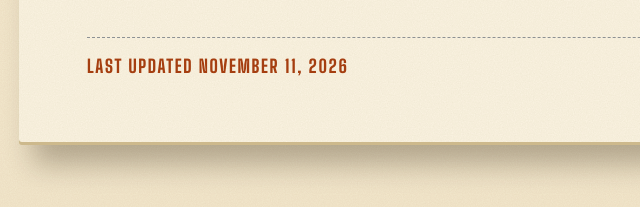
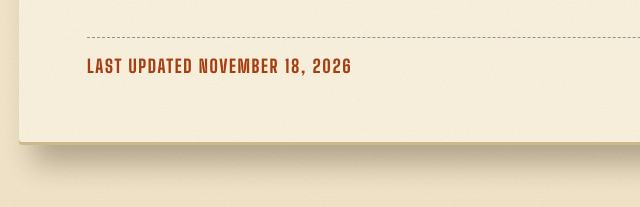
Before and after one commit to gn0sh/gnoshcodes-site, a plain HTML site: page quick-invoice/privacy/index.html in a window 1280 px wide. Shown: the part 2858-3065 px from the top of the page, 171-811 px from the left. Drawn offline with nearby package versions, Linux system fonts and the light colour scheme.

Commit message:
Privacy: last updated Nov 18, 2026 (matches 1.3 build)
Co-Authored-By: Claude Opus 5.5 <noreply@anthropic.com>
Claude-Session: https://claude.ai/code/session_01A1EqH6usS8oSP8fTnwztRv

```diff
--- a/quick-invoice/privacy/index.html
+++ b/quick-invoice/privacy/index.html
@@ -127,7 +127,7 @@
         <h2>Contact</h2>
         <p>Questions or requests? Email <a href="mailto:brian@gnoshcodes.com?subject=Quick%20Invoice%20privacy">brian@gnoshcodes.com</a>.</p>
       </section>
-      <p class="updated">Last updated November 11, 2026</p>
+      <p class="updated">Last updated November 18, 2026</p>
     </article>
   </div>
 </section>
```
